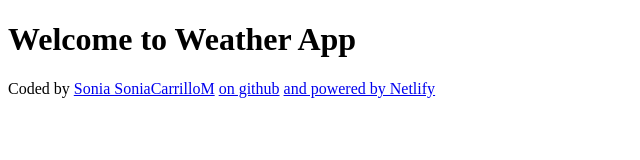
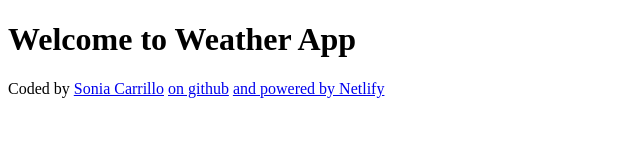
Before and after one commit to SoniaCarrilloM/super-weather-search, a plain HTML site: page index.html in a window 1280 px wide. Shown: the whole page, without its empty margins (0-640 px from the left). Drawn offline with Linux system fonts and the light colour scheme.

Commit message:
Corrected name

```diff
--- a/index.html
+++ b/index.html
@@ -9,7 +9,7 @@
     <h1>Welcome to Weather App</h1>
     <footer>
       Coded by
-      <a href="https://github.com/SoniaCarrilloM">Sonia SoniaCarrilloM</a>
+      <a href="https://github.com/SoniaCarrilloM">Sonia Carrillo</a>
       <a href="https://github.com/SoniaCarrilloM/super-weather-search">
         on github</a
       >
```
